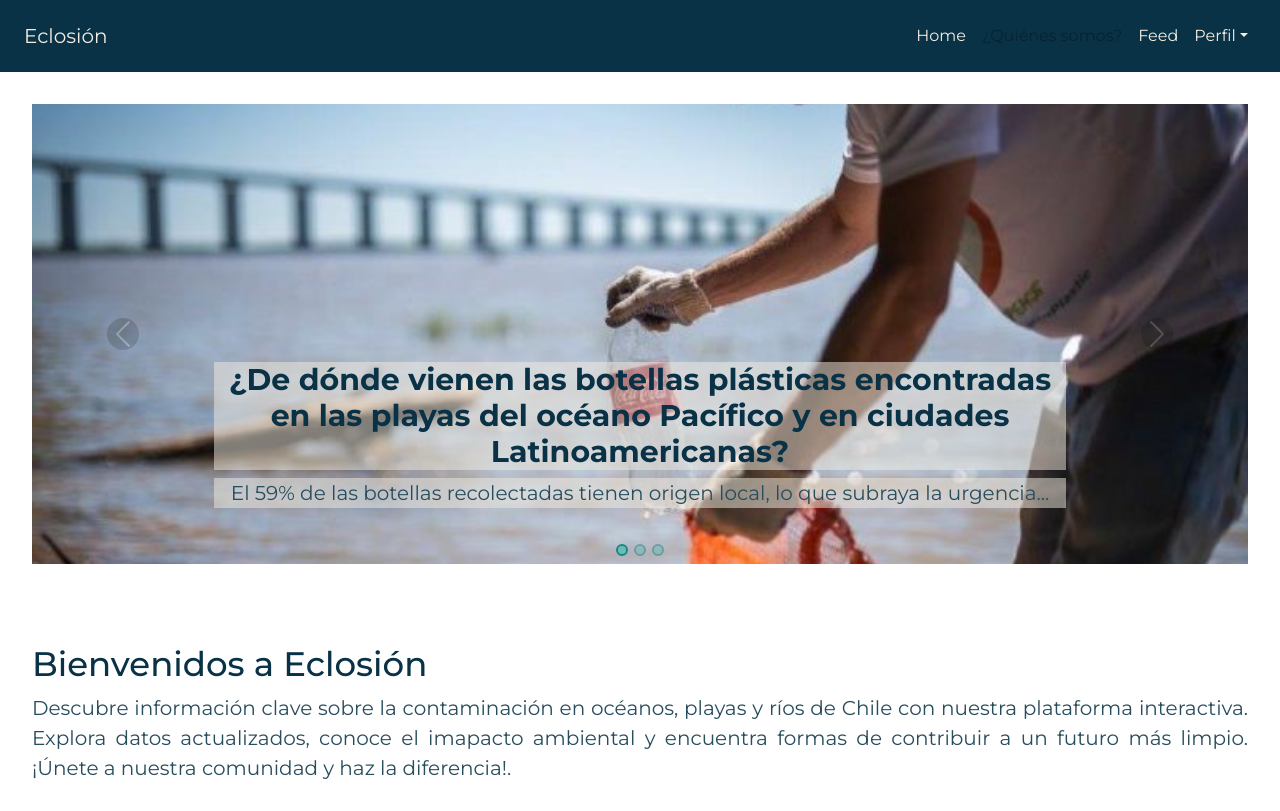
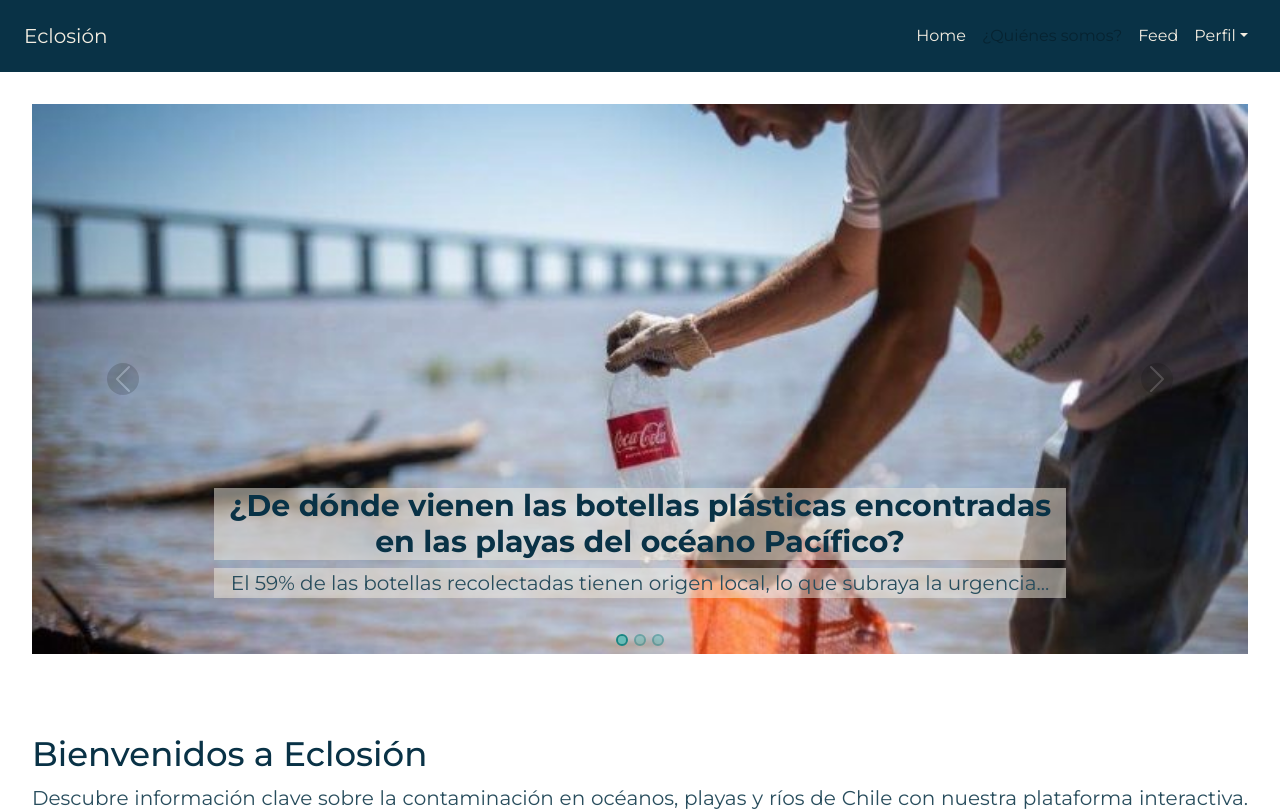
Before and after one commit to valentinatp/react-eclosion, a React (Vite) app: page / in a window 1280 px wide. Shown: the top 811 px of the page. Built offline with nearby package versions, Linux system fonts and the light colour scheme.

Commit message:
ajustes cards vistas general

```diff
--- a/src/Components/Home/CardsNews/CardsNews.jsx
+++ b/src/Components/Home/CardsNews/CardsNews.jsx
@@ -49,7 +49,7 @@ const CardsNews = () => {
                                             <div className="card-body">
                                                 <h5 className="card-title">
                                                     ¿De dónde vienen las botellas plásticas encontradas en las
-                                                    playas del océano Pacífico y en ciudades Latinoamericanas?
+                                                    playas del océano Pacífico?
                                                 </h5>
                                                 <p className="card-text">
                                                     El 59% de las botellas recolectadas tienen origen local,
@@ -149,11 +149,11 @@ const CardsNews = () => {
                                     <div className="card-body">
                                         <h5 className="card-title">
                                             ¿De dónde vienen las botellas plásticas encontradas en las
-                                            playas del océano Pacífico y en ciudades Latinoamericanas?
+                                            playas del océano Pacífico?
                                         </h5>
                                         <p className="card-text">
                                             El 59% de las botellas recolectadas tienen origen local, lo
-                                            que subraya la urgencia...
+                                            que subraya la urgencia de reducir el uso de plásticos desechables...
                                         </p>
                                         <a>
                                             <Link className="btn btn-primary" to="/feed"> Link Noticia </Link>
@@ -190,13 +190,12 @@ const CardsNews = () => {
                                     />
                                     <div className="card-body">
                                         <h5 className="card-title">
-                                            Basura en la playa: Publican resultados de investigación de
-                                            ciencia ciudadana que abarcó 12.000 km de la costa este del
-                                            Pacífico
+                                            Basura en la playa: Publican resultados de investigación
+                                            que abarcó 12.000 km de la costa este del Pacífico
                                         </h5>
                                         <p className="card-text">
-                                            El estudio determinó que la basura marina en la costa este del
-                                            Pacífico es principalmente de origen local y contribuye con...
+                                            El estudio determinó que la basura en la costa este del
+                                            Pacífico es principalmente de origen local...
                                         </p>
                                         <a>
                                             <Link className="btn btn-primary" to="/feed"> Link Noticia </Link>
@@ -247,7 +246,7 @@ const CardsNews = () => {
                                     <div className="carousel-caption d-none d-md-block">
                                         <h5>
                                             ¿De dónde vienen las botellas plásticas encontradas en las
-                                            playas del océano Pacífico y en ciudades Latinoamericanas?
+                                            playas del océano Pacífico?
                                         </h5>
                                         <p>
                                             El 59% de las botellas recolectadas tienen origen local, lo
@@ -280,9 +279,8 @@ const CardsNews = () => {
                                     />
                                     <div className="carousel-caption d-none d-md-block">
                                         <h5>
-                                            Basura en la playa: Publican resultados de investigación de
-                                            ciencia ciudadana que abarcó 12.000 km de la costa este del
-                                            Pacífico
+                                            Basura en la playa: Publican resultados de investigación
+                                            que abarcó 12.000 km de la costa este del Pacífico
                                         </h5>
                                         <p>
                                             El estudio determinó que la basura marina en la costa este del
--- a/src/Components/Home/CardsNews/cardsnews-style.css
+++ b/src/Components/Home/CardsNews/cardsnews-style.css
@@ -23,12 +23,10 @@
 }*/
 .img-desktop {
     width: 100%;
-    height: 100%;
+    height: 550px;
     object-fit: cover;
 }
-.carousel-item{
-    height: 460px;
-}
+
 .container-cards-home.card .card-title {
     color: #093246;
 }
@@ -44,17 +42,26 @@
 /*Resolucion Mobile*/
 /* Small devices (landscape phones, 576px and up) */
 @media (min-width: 576px) {
-    .carousel-control-prev-icon, .carousel-control-next-icon { background-color: black; border-radius: 50%; opacity: 0.3;}
+.carousel-control-prev-icon, .carousel-control-next-icon { background-color: black; border-radius: 50%; opacity: 0.3;}
+}
+.container-cards-home.card {
+    max-width: 400px;
+}
+.card-img-top {
+    height: 180px;
+}
+p.card-text {
+    font-size: 14px;
 }
 /*Resolucion Tablet*/
 /* // Medium devices (tablets, 768px and up) */
 @media (min-width: 768px) {
 
     .container-cards-visibility-tablet .container-cards-home.card{
-        width: 520px;
+        width: 400px;
         height: 500px;
         margin-right: 30px; }
-    .container-cards-home.card .card-img-top {height: 180px;}
+    .container-cards-home.card .card-img-top {height: 200px;}
     .container-cards-home.card .card-title {font-size: 20px;}
     .container-cards-home.card .card-text {font-size: 17px;}
     .container-cards-visibility-mobile { display: none; }
@@ -67,6 +74,9 @@
         scrollbar-width: none;
     }
     .container-cards-visibility-desktop { display: none;}
+    .btn.btn-primary {
+        align-self: flex-start;
+    }
 }
 /*Resolucion desktop*/
 /* Large devices (desktops, 992px and up)*/
```
